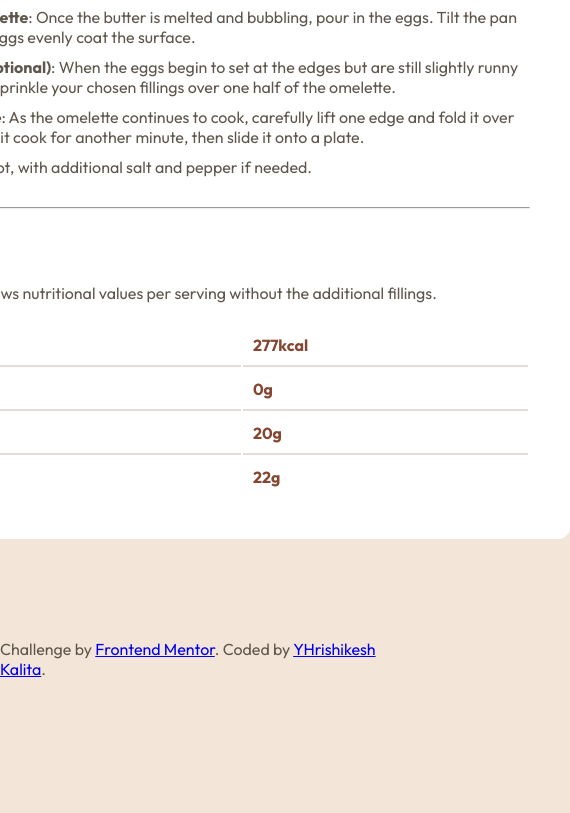
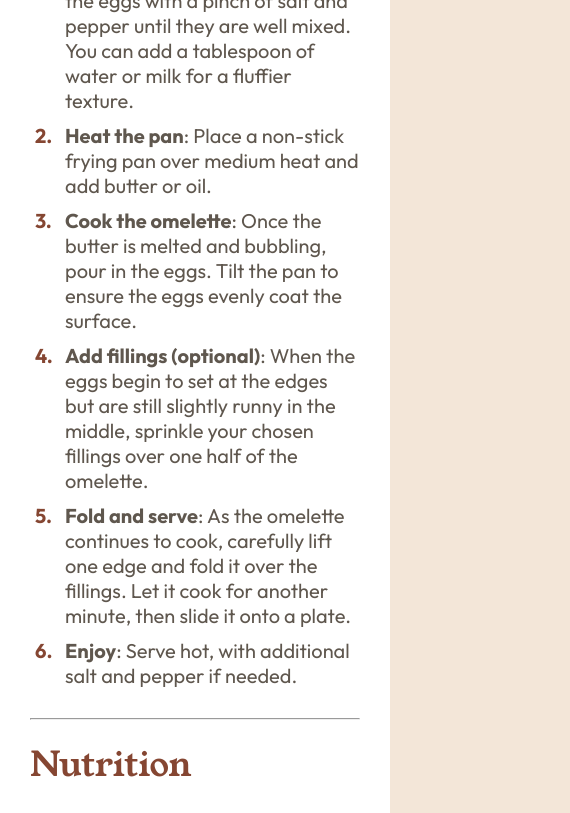
Before and after one commit to HrishiD89/recipe-page, a plain HTML site: page index.html in a window 390 px wide. Shown: the part 1187-2000 px from the top of the page, 570 px wide, since content can reach past the window. Before the commit the page ends 1866 px from the top, so only its background shows below. Drawn offline with Linux system fonts and the light colour scheme.

Commit message:
mobile responsive done

```diff
--- a/index.html
+++ b/index.html
@@ -9,7 +9,7 @@
       rel="icon"
       type="image/png"
       sizes="32x32"
-      href="./assets/images/favicon-32x32.png"
+      href="./assets/images/omelette-favicon.png"
     />
     <link rel="preconnect" href="https://fonts.googleapis.com" />
     <link rel="preconnect" href="https://fonts.gstatic.com" crossorigin />
@@ -18,13 +18,14 @@
       rel="stylesheet"
     />
     <link rel="stylesheet" href="./style.css" />
-    <title>Frontend Mentor | Recipe page</title>
+    <title>Simple Omelette Recipe</title>
   </head>
   <body>
     <div class="container">
       <div class="recipe-img">
         <img src="./assets/images/image-omelette.jpeg" alt="">
       </div>
+      <div class="mobile-container">
         <div class="recipe-info">
           <h1>Simple Omelette Recipe</h1>
           <p>
@@ -124,10 +125,11 @@
           </table>
         </div>
       </div>
+    </div>
 
     <div class="attribution">
     Challenge by <a href="https://www.frontendmentor.io?ref=challenge"target="_blank">Frontend Mentor</a>.
-    Coded by <a href="#">YHrishikesh Kalita</a>.
+    Coded by <a href="https://github.com/HrishiD89/recipe-page">Hrishikesh Kalita</a>.
   </div>
   </body>
 </html>
--- a/style.css
+++ b/style.css
@@ -49,8 +49,9 @@ h2{
 }
 .container{
     margin: 100px 0;
-    width: 750px;
-    padding: 40px;
+    width: 100%;
+    max-width: 750px;
+    padding: 30px;
     background-color: var(--White);
     border-radius: 12px;
 }
@@ -170,7 +171,37 @@ h2{
     color: var(--Nutmeg);
     font-weight: 700;
 }
-
 .nutrition tr:last-child td{
     border-bottom: none;
 }
+@media screen and (max-width: 480px) {
+    .container{
+        margin: 0;
+        padding: 0;
+    }
+    .recipe-img img{
+        object-fit: cover;
+    }
+    .mobile-container{
+        padding:0 30px;
+        margin-bottom: 30px;
+
+    }
+    p{
+        font-size: 20px;
+    }
+    li,td{
+        font-size: 20px;
+    }
+    h3{
+        font-size: 24px;
+    }
+    h2{
+        font-size: 34px;
+    }
+    .attribution{
+        padding: 10px;
+        text-align:center;
+        font-size: 20px;
+    }
+}
```
Also changed, not shown: assets/images/favicon-32x32.png (deleted), assets/images/omelette-favicon.png (added). Lines whose indentation alone changed are shown as unchanged.
